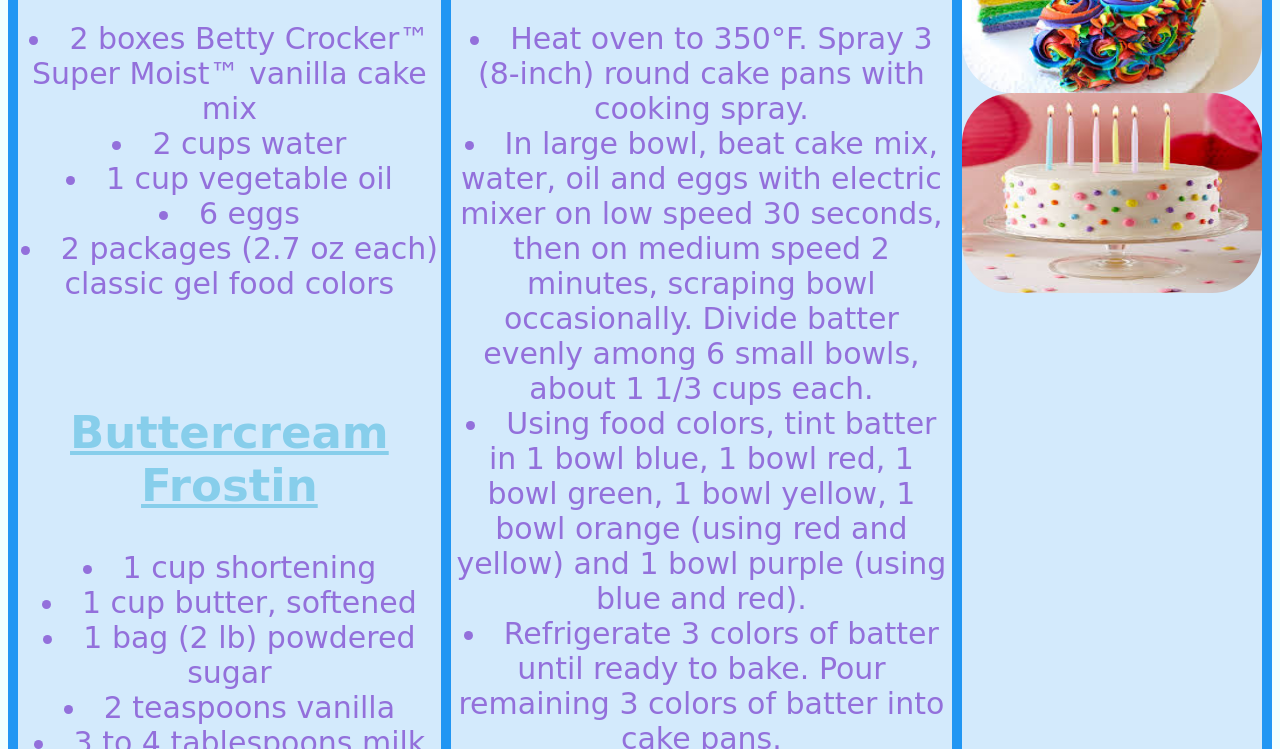
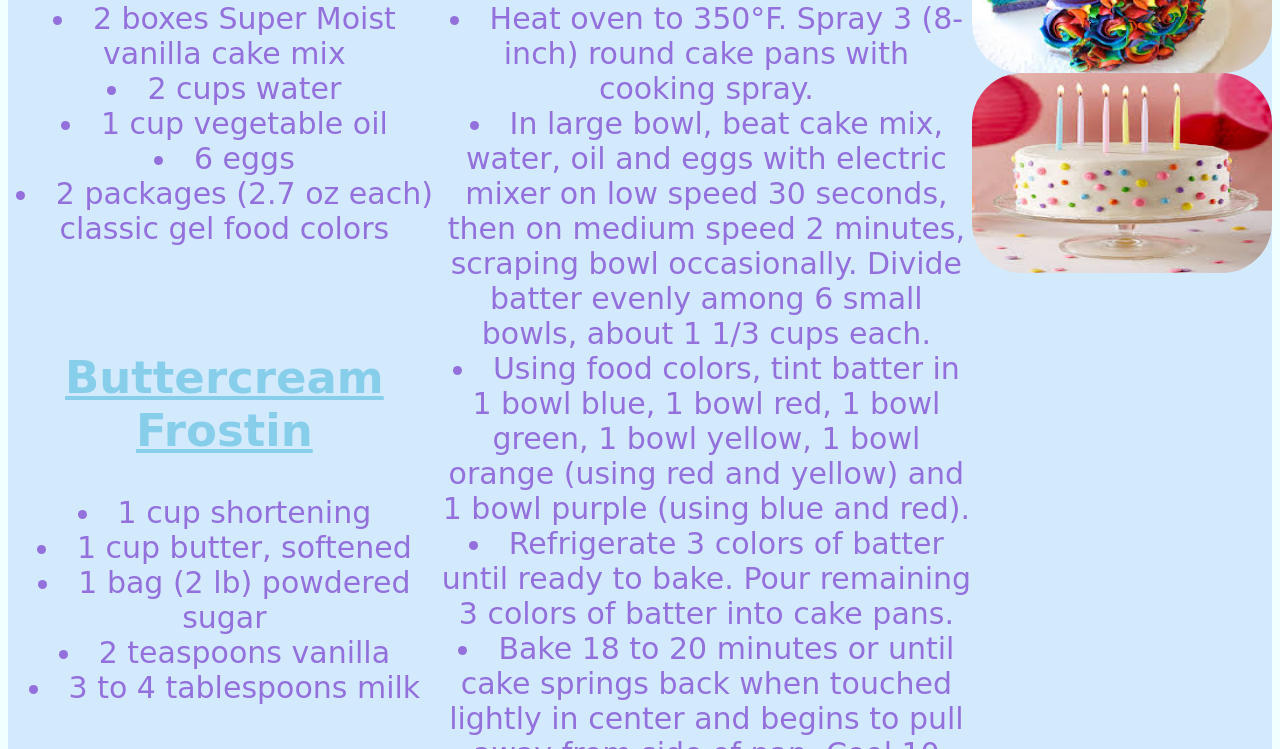
Before and after one commit to deekshamathur/deekshamathur-github.io, a plain HTML site: page index.html in a window 1280 px wide. Shown: the part 351-1100 px from the top of the page. Drawn offline with Linux system fonts and the light colour scheme.

Commit message:
Update index.html

```diff
--- a/index.html
+++ b/index.html
@@ -17,9 +17,9 @@
     'header header header header header header'
     'menu main main main right right'
     'menu footer footer footer footer footer';
-  grid-gap: 10px;
+  grid-gap: 0px;
   background-color: #2196F3;
-  padding: 10px;
+  padding: 0px;
 }
 
 .grid-container > div {
@@ -39,7 +39,7 @@
   <div class="item2"> <h2>Ingredients</h2>
 
       <li>2
-        boxes Betty Crocker™ Super Moist™ vanilla cake mix</li>
+        boxes Super Moist vanilla cake mix</li>
         <li>2
         cups water</li>
         <li>1
```
